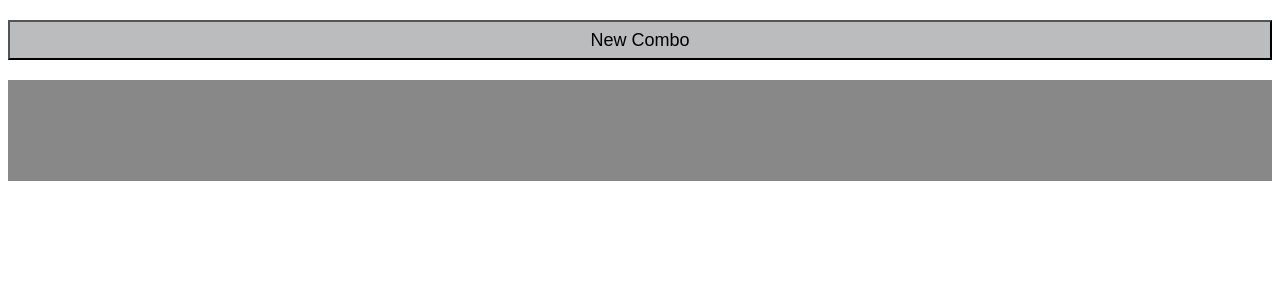
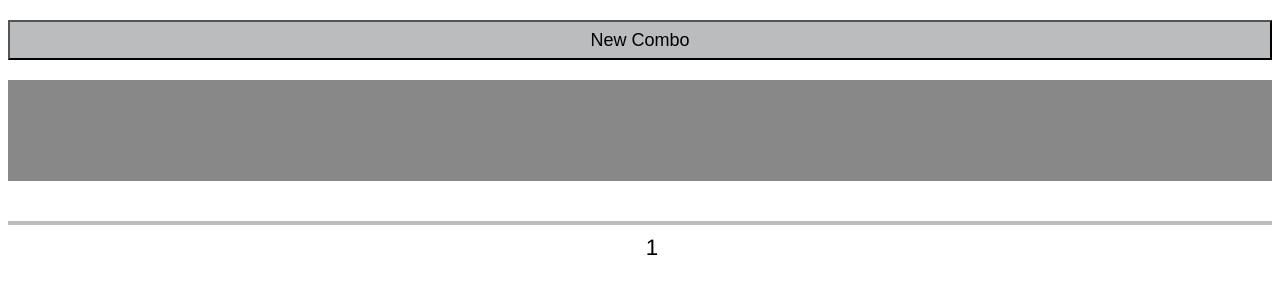
Before and after one commit to richardgiddings/colourtester, a Django app: page / in a window 1280 px wide. Shown: the top 300 px of the page. Run offline with Django 3.2, Linux system fonts and the light colour scheme; tables that the repository leaves empty hold one stand-in row (values such as "Sample post"); some libraries are stand-ins or nearby versions.

Commit message:
Added simple pagination

```diff
--- a/tester/static/tester/style.css
+++ b/tester/static/tester/style.css
@@ -69,3 +69,22 @@ button:hover {
     background: #DEE0E1;
     cursor: pointer;
 }
+
+.pagination {
+    clear: both;
+    margin-top: 40px;
+    text-align: center;
+    border-top: 4px solid #BABCBD;
+    padding-top: 10px;
+}
+.pagination > li {
+    font-size: 1.4em;
+    list-style-type: none;
+    display: inline;
+    padding-right: 16px;
+}
+li > a {
+    text-decoration: none;
+    color: black;
+    font-size: 1.6em;
+}
--- a/tester/templates/tester/index.html
+++ b/tester/templates/tester/index.html
@@ -6,6 +6,7 @@
         <title>Colour Tester</title>
         <meta name="viewport" content="width=device-width initial-scale=1">
         <link rel="stylesheet" type="text/css" href="{% static 'tester/style.css' %}">
+        <script src="https://use.fontawesome.com/73fb701cc7.js"></script>
     </head>
     <body>
         <form action="{% url 'add_combo' %}" method="get">
@@ -21,5 +22,16 @@
             </a>
         {% endfor %}
         </div>
+        <ul class="pagination">
+            {% if combos.has_previous %}
+            <li><a href="?page={{ combos.previous_page_number }}"><i class="fa fa-angle-left"></i></a></li>
+            {% endif %}
+            {% for page_num in combos.paginator.page_range %}
+            <li {% if page_num == combos.number %}class="active"{% endif %}><a href="?page={{ page_num }}">{{ page_num }}</a></li>
+            {% endfor %}
+            {% if combos.has_next %}
+            <li><a href="?page={{ combos.next_page_number }}"><i class="fa fa-angle-right"></i></a></li>
+            {% endif%}
+        </ul>
     </body>
 </html>
--- a/tester/views.py
+++ b/tester/views.py
@@ -5,9 +5,21 @@ from django.contrib import messages
 
 from .models import ColourCombo
 from .forms import ColourComboForm
+from django.core.paginator import Paginator, EmptyPage, PageNotAnInteger
 
 def index(request):
     colour_combos = ColourCombo.objects.all().order_by('-created_at')
+
+    paginator = Paginator(colour_combos, 5) # Show n results per page
+    page = request.GET.get('page')
+    try:
+        colour_combos = paginator.page(page)
+    except PageNotAnInteger:
+        # If page is not an integer, deliver first page.
+        colour_combos = paginator.page(1)
+    except EmptyPage:
+        # If page is out of range (e.g. 9999), deliver last page of results.
+        colour_combos = paginator.page(paginator.num_pages)
 
     return render(request, template_name='tester/index.html',
                   context={'combos': colour_combos})
```
